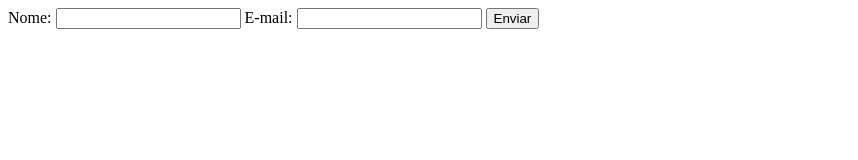
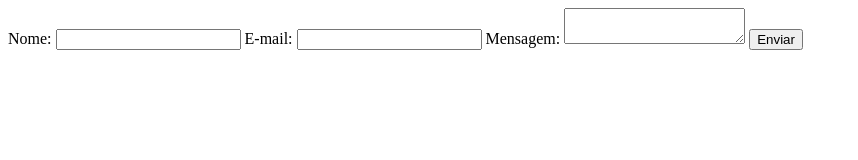
Before and after one commit to tvvalenarede/tv1, a plain HTML site: page index.html in a window 1280 px wide. Shown: the whole page, without its empty margins (0-858 px from the left). Drawn offline with Linux system fonts and the light colour scheme.

Commit message:
Update index.html

```diff
--- a/index.html
+++ b/index.html
@@ -1,9 +1,22 @@
-<form action="https://formsubmit.co/tvbonani@gmail.com" method="POST">
-    <label for="nome">Nome:</label>
-    <input type="text" id="nome" name="name" required>
+<html>
+<head>
+    <meta charset="UTF-8">
+    <title>Formulário de Contato</title>
+</head>
+<body>
+    <form action="https://formsubmit.co/tvrbrazil@gmail.com" method="POST">
+        <label for="nome">Nome:</label>
+        <input type="text" id="nome" name="Nome" required>
 
-    <label for="email">E-mail:</label>
-    <input type="email" id="email" name="email" required>
+        <label for="email">E-mail:</label>
+        <input type="email" id="email" name="E-mail" required>
 
-    <button type="submit">Enviar</button>
-</form>
+        <label for="mensagem">Mensagem:</label>
+        <textarea id="mensagem" name="Mensagem" required></textarea>
+
+        <input type="hidden" name="_subject" value="Nova submissão do site">
+
+        <button type="submit">Enviar</button>
+    </form>
+</body>
+</html>
```
